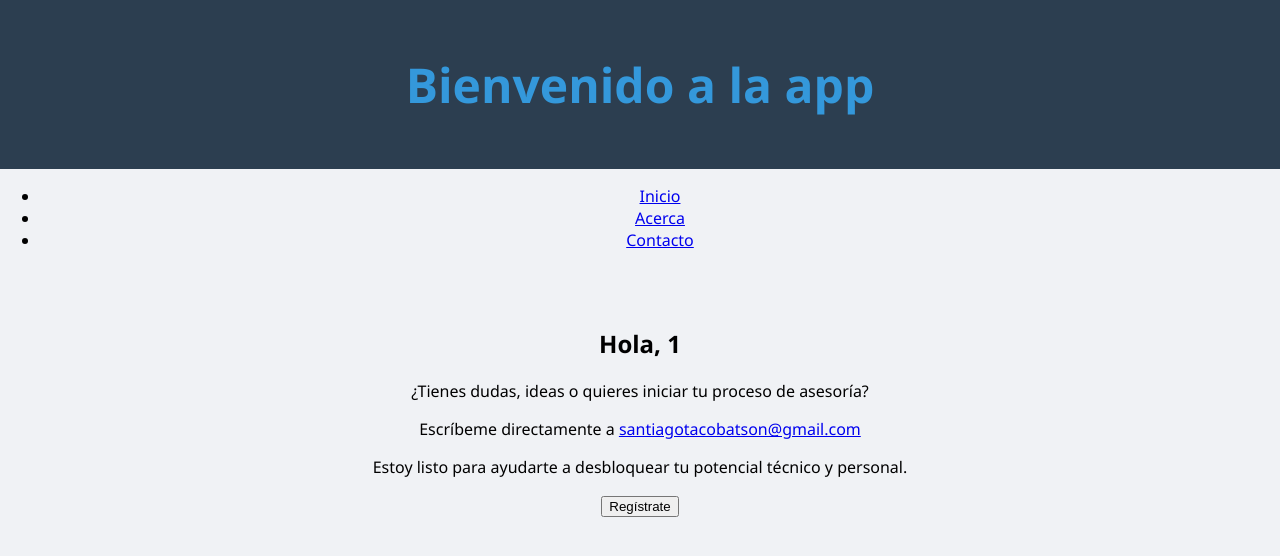
After one commit to ls-tacob/my_page_flask, a Flask app: page /contacto/1 in a window 1280 px wide. The commit adds this page. Shown: the top 556 px of the page. Run offline with Flask 3, Linux system fonts and the light colour scheme.

Commit message:
feat(semana10: herencia de plantilla)

```diff
--- a/app.py
+++ b/app.py
@@ -1,4 +1,4 @@
-from flask import Flask, render_template
+from flask import Flask, render_template, request, redirect, url_for
 
 app = Flask(__name__)
 
@@ -6,13 +6,22 @@ app = Flask(__name__)
 def home():
     return render_template('index.html')
 
+@app.route('/redirigir-usuario', methods=['POST'])
+def usuario_redirect():
+    nombre = request.form['nombre']
+    return redirect(url_for('usuario', nombre=nombre))
 
 @app.route('/usuario/<string:nombre>')
 def usuario(nombre):
-    nombre_limpio = nombre.strip().capitalize()
-    return render_template('admin/usuario.html', nombre=nombre_limpio)
+    return render_template('admin/usuario.html', nombre=nombre)
 
+@app.route('/about/<string:nombre>')
+def about(nombre):
+    return render_template('admin/about.html', nombre=nombre)
 
+@app.route('/contacto/<string:nombre>')
+def contacto(nombre):
+    return render_template('admin/contacto.html', nombre=nombre)
 
 if __name__ == '__main__':
     app.run(debug=True)
--- /dev/null
+++ b/templates/admin/contacto.html
@@ -0,0 +1,11 @@
+{% extends 'base.html' %}
+{% block title %}Contacto{% endblock %}
+
+{% block content %}
+  <h2>Hola, {{ nombre }}</h2>
+  <p>¿Tienes dudas, ideas o quieres iniciar tu proceso de asesoría?</p>
+  <p>Escríbeme directamente a <a href="mailto:santiagotacobatson@gmail.com">santiagotacobatson@gmail.com</a></p>
+  <p>Estoy listo para ayudarte a desbloquear tu potencial técnico y personal.</p>
+
+  <button>Regístrate</button>
+{% endblock %}
--- a/templates/base.html
+++ b/templates/base.html
@@ -1,5 +1,5 @@
 <!DOCTYPE html>
-<html lang="en">
+<html lang="es">
 <head>
     <meta charset="UTF-8">
     <title>{% block title %}Mi App Flask{% endblock %}</title>
@@ -10,6 +10,16 @@
         <h1>Bienvenido a la app</h1>
     </header>
 
+    {% if nombre %}
+    <nav>
+        <ul>
+            <li><a href="{{ url_for('usuario', nombre=nombre) }}">Inicio</a></li>
+            <li><a href="{{ url_for('about', nombre=nombre) }}">Acerca</a></li>
+            <li><a href="{{ url_for('contacto', nombre=nombre) }}">Contacto</a></li>
+        </ul>
+    </nav>
+    {% endif %}
+
     <main>
         {% block content %}{% endblock %}
     </main>
```
Also changed, not shown: templates/admin/about.html (added, +11 -0 lines), templates/admin/usuario.html (+5 -4 lines), templates/index.html (+23 -5 lines), 1 other file.
